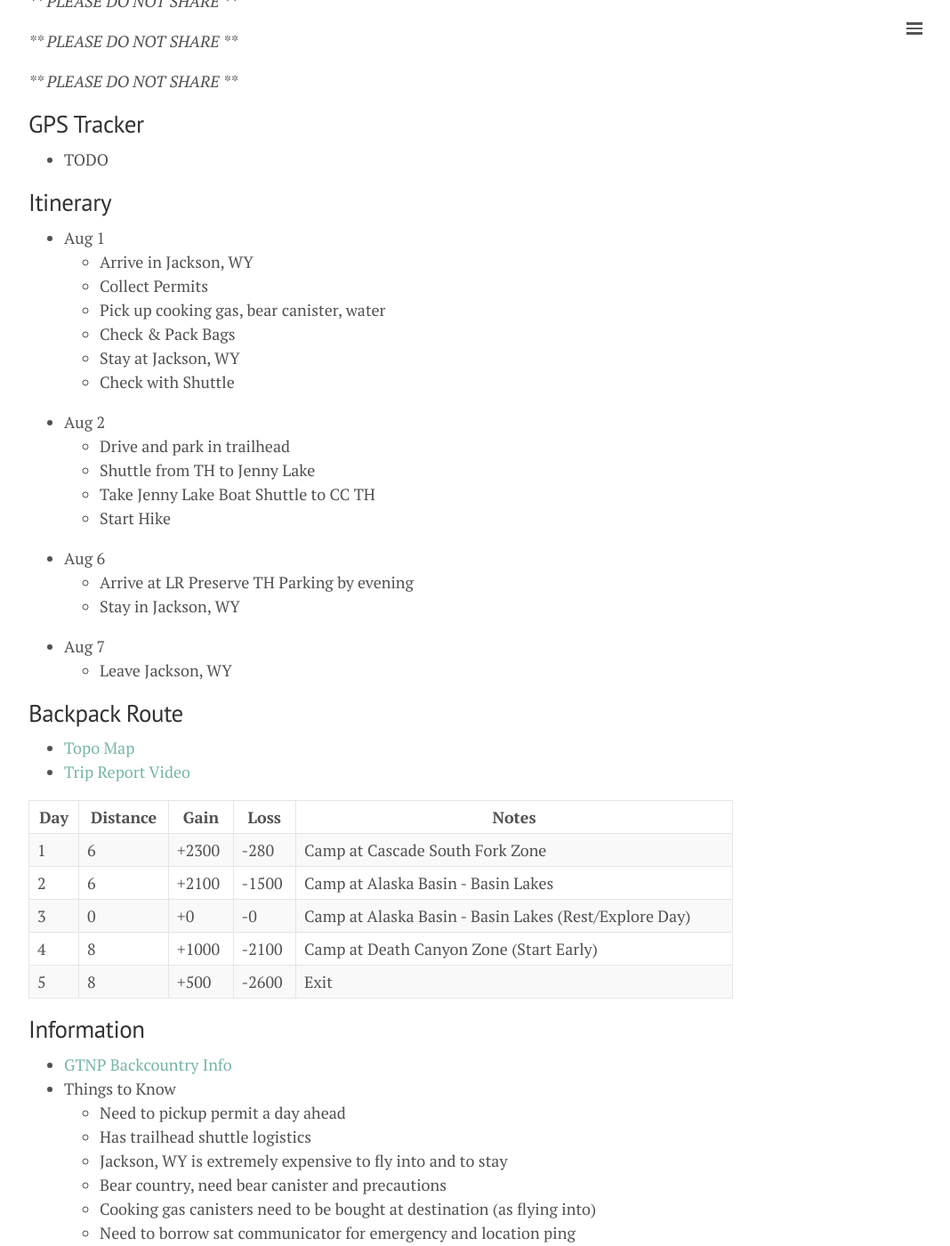
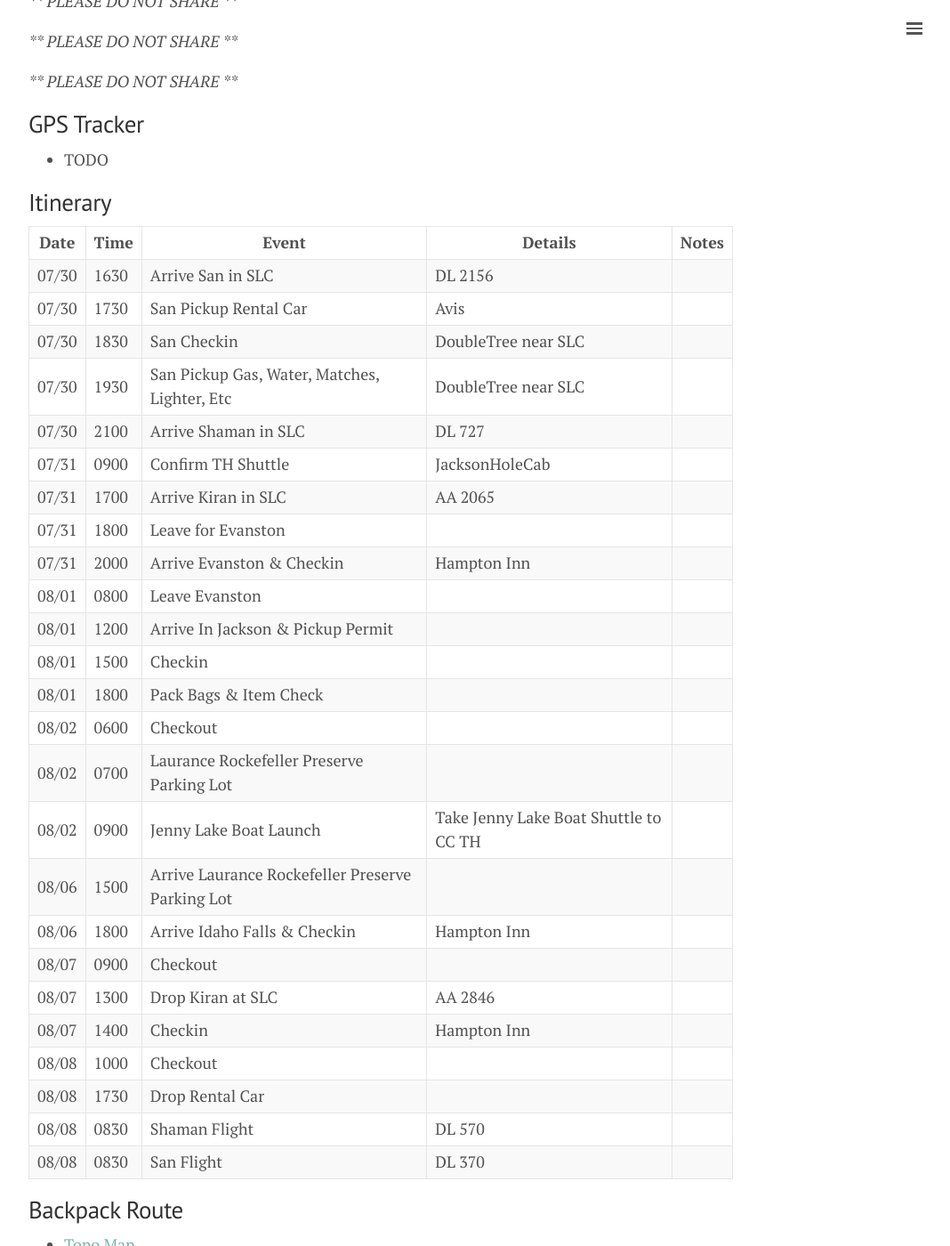
Before and after one commit to sectorzero/sectorzero.github.io, a Jekyll site: the page built from temp/bpack2021.md, in a window 1280 px wide and 1400 px high, scrolled down 614 px. Shown: the whole window at 89% size, without its empty margins (212-1280 px from the left). Built offline with Jekyll 4.4.1, drawn with Linux system fonts in a browser that asks for light colours; some of the changed text lies outside the part shown.

Commit message:
update to backpack2021

```diff
--- a/temp/bpack2021.md
+++ b/temp/bpack2021.md
@@ -37,26 +37,33 @@ version: 0.1
 
 ## Itinerary
 
-- Aug 1
-  - Arrive in Jackson, WY
-  - Collect Permits
-  - Pick up cooking gas, bear canister, water
-  - Check & Pack Bags
-  - Stay at Jackson, WY
-  - Check with Shuttle
-
-- Aug 2
-  - Drive and park in trailhead
-  - Shuttle from TH to Jenny Lake
-  - Take Jenny Lake Boat Shuttle to CC TH
-  - Start Hike
-
-- Aug 6
-  - Arrive at LR Preserve TH Parking by evening
-  - Stay in Jackson, WY
-
-- Aug 7
-  - Leave Jackson, WY
+| Date  | Time | Event  | Details  | Notes                                                 |
+| ---   | ---- | ----- | ----- | ----------------------------------------------------- |
+| 07/30 | 1630 | Arrive San in SLC  | DL 2156 | |
+| 07/30 | 1730 | San Pickup Rental Car  | Avis | |
+| 07/30 | 1830 | San Checkin  | DoubleTree near SLC | |
+| 07/30 | 1930 | San Pickup Gas, Water, Matches, Lighter, Etc  | DoubleTree near SLC | |
+| 07/30 | 2100 | Arrive Shaman in SLC  | DL 727 | |
+| 07/31 | 0900 | Confirm TH Shuttle  | JacksonHoleCab  | |
+| 07/31 | 1700 | Arrive Kiran in SLC  | AA 2065 | |
+| 07/31 | 1800 | Leave for Evanston  |  | |
+| 07/31 | 2000 | Arrive Evanston & Checkin  | Hampton Inn  | |
+| 08/01 | 0800 | Leave Evanston  | | |
+| 08/01 | 1200 | Arrive In Jackson & Pickup Permit  | | |
+| 08/01 | 1500 | Checkin | | |
+| 08/01 | 1800 | Pack Bags & Item Check | | |
+| 08/02 | 0600 | Checkout | | |
+| 08/02 | 0700 | Laurance Rockefeller Preserve Parking Lot | | |
+| 08/02 | 0900 | Jenny Lake Boat Launch | Take Jenny Lake Boat Shuttle to CC TH | |
+| 08/06 | 1500 | Arrive Laurance Rockefeller Preserve Parking Lot | | |
+| 08/06 | 1800 | Arrive Idaho Falls & Checkin | Hampton Inn | |
+| 08/07 | 0900 | Checkout | | |
+| 08/07 | 1300 | Drop Kiran at SLC  | AA 2846 | |
+| 08/07 | 1400 | Checkin  | Hampton Inn | |
+| 08/08 | 1000 | Checkout  |  | |
+| 08/08 | 1730 | Drop Rental Car  |  | |
+| 08/08 | 0830 | Shaman Flight  | DL 570  | |
+| 08/08 | 0830 | San Flight  | DL 370  | |
 
 ## Backpack Route
 
@@ -85,34 +92,6 @@ version: 0.1
 ## Preparation
 
 - [Backpack Itemization](https://1drv.ms/x/s!Au4_6JRfzLRRnkEhQCpjtOc5AsKd?e=dUPQGH)
-- Logistics
-
-   | Date | Time | Event  | Details  | Notes                                                 |
-   | --- | -------- | ----- | ----- | ----------------------------------------------------- |
-   | 07/30   | 1630 | Arrive San in SLC  | DL 2156| |
-   | 07/30   | 1730 | San Pickup Rental Car  | Avis | |
-   | 07/30   | 1830 | San Checkin  | DoubleTree near SLC | |
-   | 07/30   | 1930 | San Pickup Gas, Water, Matches, Lighter, Etc  | DoubleTree near SLC | |
-   | 07/30   | 2100 | Arrive Shaman in SLC  | DL 727 | |
-   | 07/31   | 0900 | Confirm TH Shuttle  | JacksonHoleCab  | |
-   | 07/31   | 1700 | Arrive Kiran in SLC  | AA 2065 | |
-   | 07/31   | 1800 | Leave for Evanston  |  | |
-   | 07/31   | 2000 | Arrive Evanston & Checkin  | Hampton Inn  | |
-   | 08/01   | 0800 | Leave Evanston  | | |
-   | 08/01   | 1200 | Arrive Moose & Pickup Permit  | | |
-   | 08/01   | 1500 | Checkin | | |
-   | 08/02   | 0600 | Checkout | | |
-   | 08/02   | 0700 | Laurance Rockefeller Preserve Parking Lot | | |
-   | 08/02   | 0900 | Jenny Lake Boat Launch | | |
-   | 08/06   | 1500 | Arrive Laurance Rockefeller Preserve Parking Lot | | |
-   | 08/06   | 1800 | Arrive Idaho Falls & Checkin | Hampton Inn | |
-   | 08/07   | 0900 | Checkout | | |
-   | 08/07   | 1300 | Drop Kiran at SLC  | AA 2846 | |
-   | 08/07   | 1400 | Checkin  | Hampton Inn | |
-   | 08/08   | 1000 | Checkout  |  | |
-   | 08/08   | 1730 | Drop Rental Car  |  | |
-   | 08/08   | 0830 | Shaman Flight  | DL 570  | |
-   | 08/08   | 0830 | San Flight  | DL 370  | |
 
 - Jackson Stay Bookings
   - Aug 1 - Done ($250)
```
